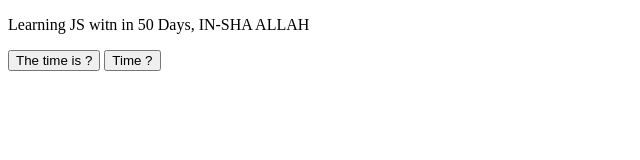
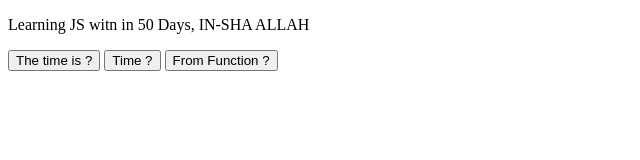
Before and after one commit to Md-Salauddin/javascript, a plain HTML site: page index.html in a window 1280 px wide. Shown: the whole page, without its empty margins (0-640 px from the left). Drawn offline with Linux system fonts and the light colour scheme.

Commit message:
Update index.html

```diff
--- a/index.html
+++ b/index.html
@@ -4,12 +4,21 @@
 	<title>Learning JS</title>
 </head>
 <body>
+
 	<p>Learning JS witn in 50 Days, IN-SHA ALLAH</p>
 	<!-- show into p(demo) tag -->
 	<button onclick="document.getElementById('demo').innerHTML = Date()">The time is ?</button>
 	<!-- show into Time?-->
 	<button onclick="this.innerHTML = Date()">Time ?</button>
+	<button onclick="showTime()">From Function ?</button>
 	<p id="demo"></p>
+
+	<!-- using function -->
+	<script>
+		function showTime() {
+			document.getElementById('demo').innerHTML = Date()
+		}
+	</script>
 
 </body>
 </html>
```
